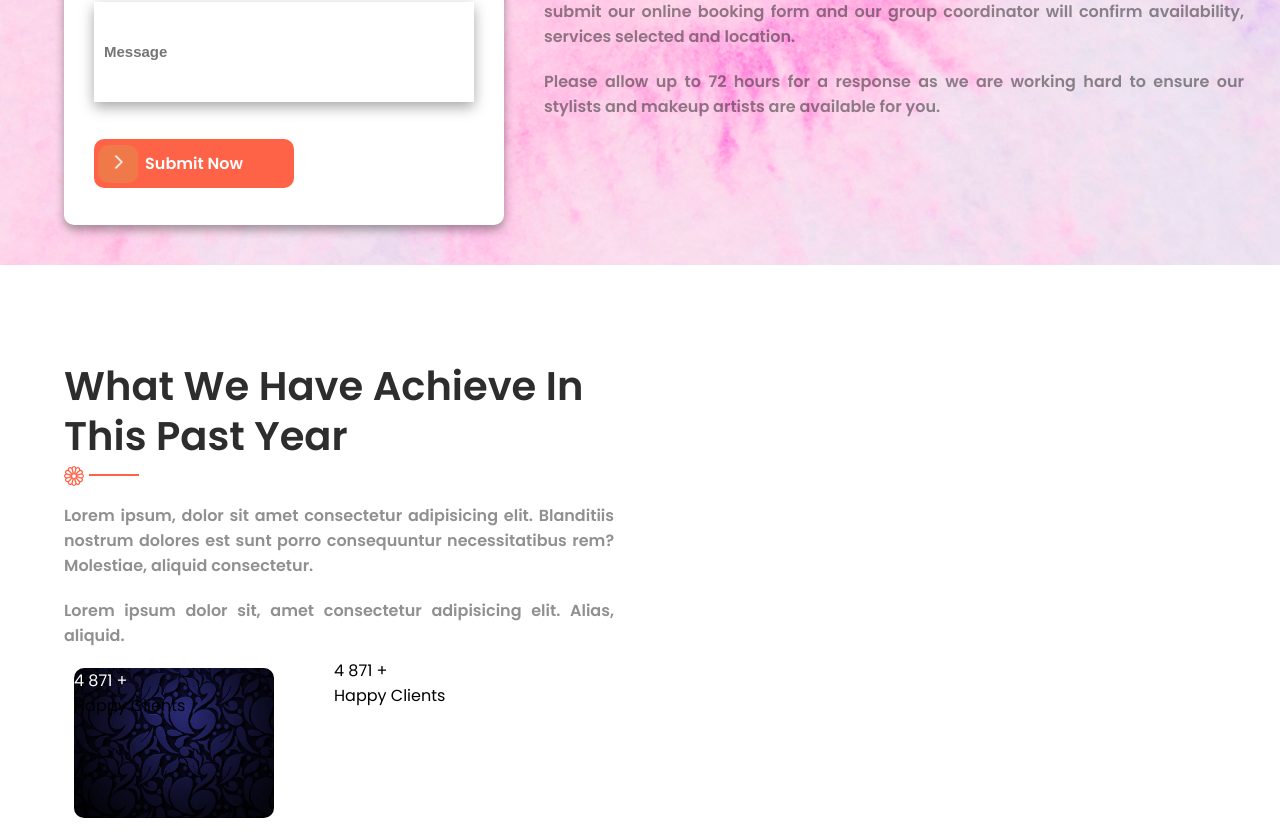
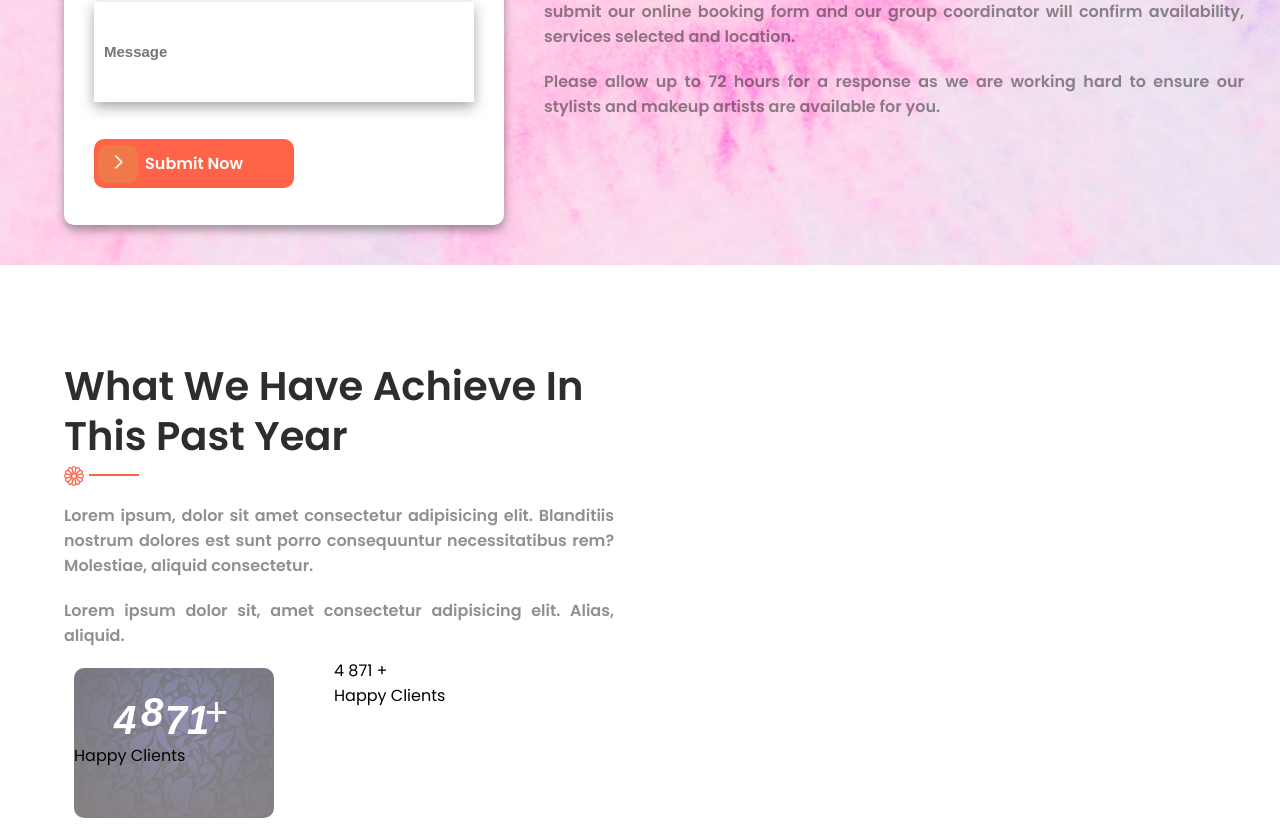
Before and after one commit to TamannaAfroz2666/Parlour-BD-Page, a React (Create React App) app: page / in a window 1280 px wide. Shown: the part 3558-4396 px from the top of the page. Built offline with nearby package versions, Linux system fonts and the light colour scheme; the HTML template or start-up script is replaced by a standard one.

Commit message:
add number field designed

```diff
--- a/src/components/AchiveList/AchiveList.css
+++ b/src/components/AchiveList/AchiveList.css
@@ -65,7 +65,7 @@
    width: 200px;
    height: 150px;
    margin: 10px 0 20px 10px;
-   background-image: url('../../assets/image/Background/bg7.jpg');
+   background-image: linear-gradient(to bottom, rgba(227, 228, 233, 0.52), #eee7e88e), url('../../assets/image/Background/bg7.jpg');
    background-position: center;
    background-repeat: no-repeat;
    background-size: cover;
@@ -74,5 +74,31 @@
 }
 .clientsNum{
     /* padding: 40px 60px; */
-    color: #fff;
+    color: #ffffff;
+    /* text-align: center; */
+    padding-left: 2.5rem;
+    padding-top: 30px;
+    font-weight: 700;
+    font-size: 40px;
+    font-family: sans-serif;
+    font-style: italic;
+
 }
+.upperNum{
+    /* padding: 0 0 10rem 0; */
+    bottom: .5rem;
+    right: .4rem;
+    position: relative;
+}
+.twoNum{
+    right: 1rem;
+    position: relative;
+
+}
+.upperPlus{
+    bottom: .5rem;
+    position: relative;
+    font-weight: 200;
+    right: 2rem;
+
+}
--- a/src/components/AchiveList/AchiveList.js
+++ b/src/components/AchiveList/AchiveList.js
@@ -31,7 +31,7 @@ const AchiveList = () => {
                             {/* clients part start */}
                             <div className="reviewContent">
                                 <div className="happyClients">
-                                    <p className='clientsNum' >4 <span className='upperNum'>8</span>71 <span className='upperPlus'>+</span></p>
+                                    <p className='clientsNum' >4 <span className='upperNum'>8</span> <span className='twoNum'>71</span> <span className='upperPlus'>+</span></p>
                                     <p className='clientsTitle'>Happy Clients</p>
                                 </div>
                                 <div className="relaxedClients">
```
